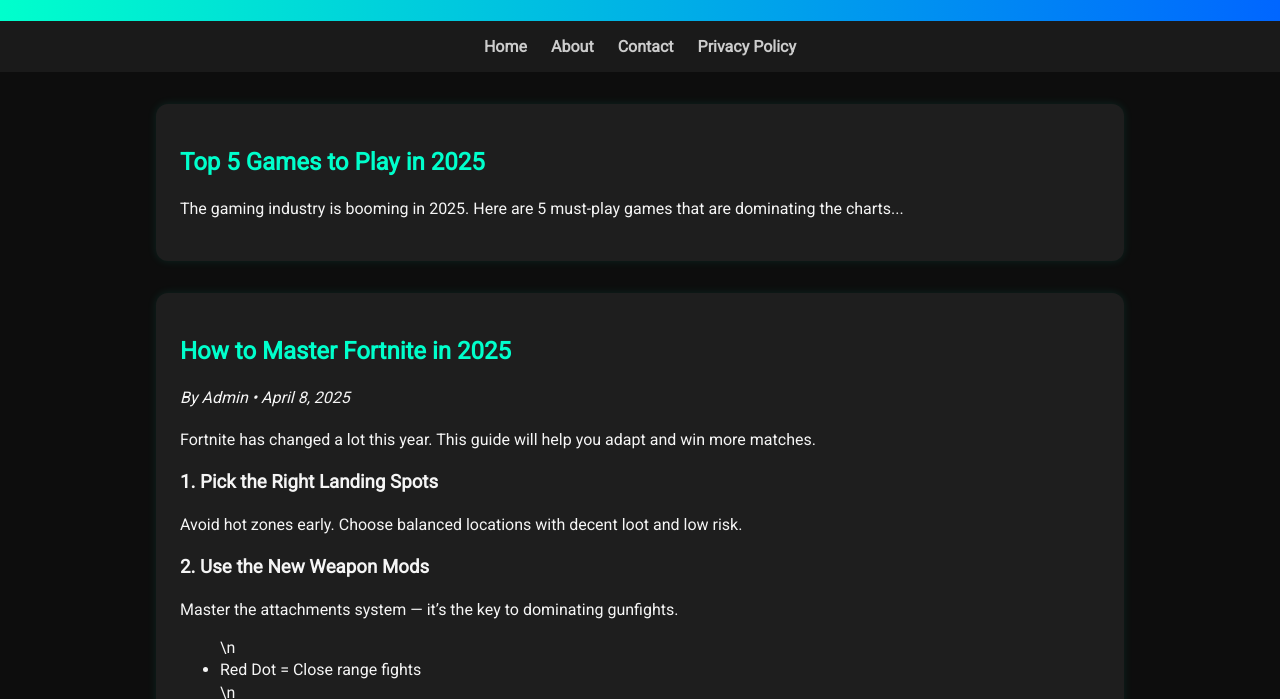
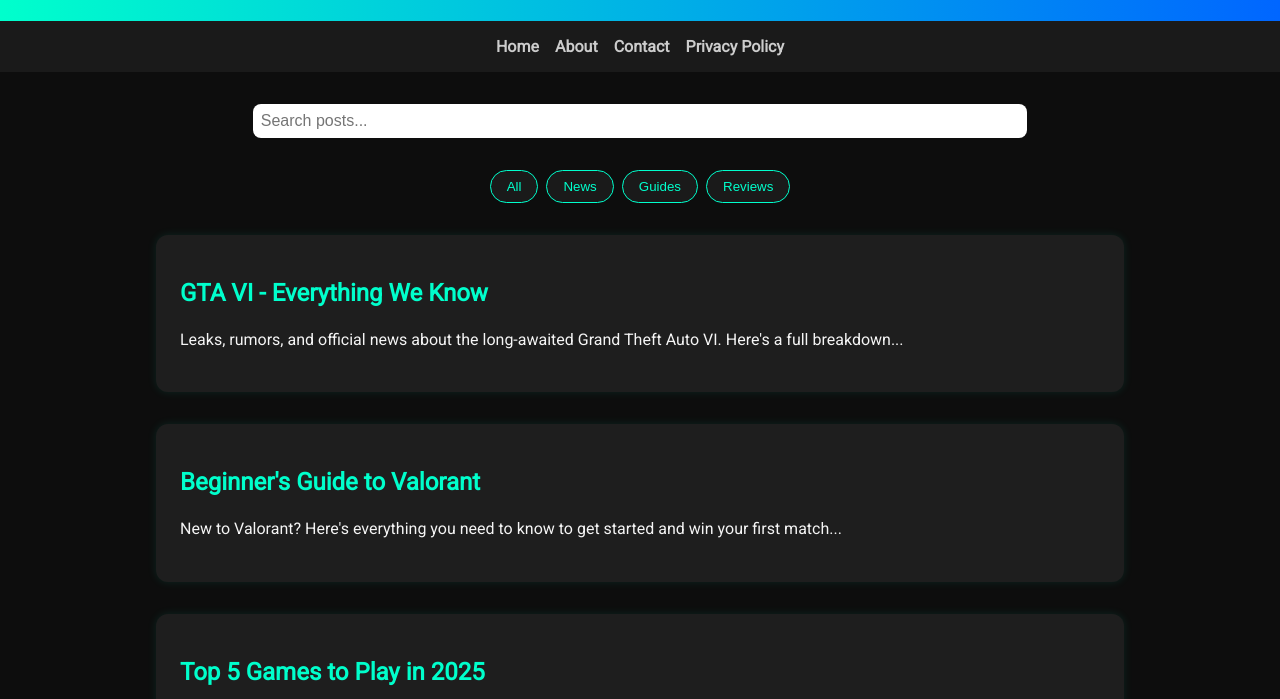
Before and after one commit to PrathamJituri/Gaming-Verse, a plain HTML site: page index.html in a window 1280 px wide. Shown: the part 77-776 px from the top of the page. Drawn offline with Linux system fonts and the light colour scheme.

Commit message:
Update index.html
Updated with search bar, Categories, Blog Post links

```diff
--- a/index.html
+++ b/index.html
@@ -30,9 +30,10 @@
     nav {
       background-color: #1a1a1a;
       display: flex;
+      flex-wrap: wrap;
       justify-content: center;
-      gap: 1.5rem;
-      padding: 1rem 0;
+      gap: 1rem;
+      padding: 1rem;
     }
     nav a {
       color: #ccc;
@@ -48,20 +49,53 @@
       margin: 2rem auto;
       padding: 0 1rem;
     }
-    section {
+    .search-bar {
+      text-align: center;
+      margin-bottom: 2rem;
+    }
+    .search-bar input {
+      width: 80%;
+      padding: 0.5rem;
+      border-radius: 8px;
+      border: none;
+      outline: none;
+      font-size: 1rem;
+    }
+    .categories {
+      margin-bottom: 2rem;
+      display: flex;
+      flex-wrap: wrap;
+      gap: 0.5rem;
+      justify-content: center;
+    }
+    .categories button {
+      background-color: #1a1a1a;
+      color: #00ffcc;
+      border: 1px solid #00ffcc;
+      padding: 0.5rem 1rem;
+      border-radius: 20px;
+      cursor: pointer;
+      transition: background-color 0.3s;
+    }
+    .categories button:hover {
+      background-color: #00ffcc;
+      color: #000;
+    }
+    .post {
       background: #1e1e1e;
       padding: 1.5rem;
       border-radius: 12px;
       box-shadow: 0 0 10px rgba(0, 255, 204, 0.1);
       margin-bottom: 2rem;
     }
-    section:hover {
-      box-shadow: 0 0 20px rgba(0, 255, 204, 0.2);
+    .post h2 a {
+      color: #00ffcc;
+      text-decoration: none;
     }
-    section h2 {
-      color: #00ffcc;
+    .post h2 a:hover {
+      text-decoration: underline;
     }
-    section p, section li {
+    .post p, .post li {
       line-height: 1.6;
     }
     footer {
@@ -82,34 +116,36 @@
     <a href="#about">About</a>
     <a href="#contact">Contact</a>
     <a href="#privacy">Privacy Policy</a>
-  </nav>
-  <div class="container">
-    <section class="post">
-      <h2>Top 5 Games to Play in 2025</h2>
+  </nav>  <div class="container">
+    <div class="search-bar">
+      <input type="text" id="searchInput" placeholder="Search posts..." onkeyup="searchPosts()">
+    </div><div class="categories">
+  <button onclick="filterCategory('all')">All</button>
+  <button onclick="filterCategory('news')">News</button>
+  <button onclick="filterCategory('guides')">Guides</button>
+  <button onclick="filterCategory('reviews')">Reviews</button>
+</div>
+
+<section class="post" data-category="reviews">
+  <h2><a href="posts/gta6.html">GTA VI - Everything We Know</a></h2>
+  <p>Leaks, rumors, and official news about the long-awaited Grand Theft Auto VI. Here's a full breakdown...</p>
+</section>
+
+<section class="post" data-category="guides">
+  <h2><a href="posts/valorant-guide.html">Beginner's Guide to Valorant</a></h2>
+  <p>New to Valorant? Here's everything you need to know to get started and win your first match...</p>
+</section>
+
+<section class="post" data-category="news">
+  <h2><a href="posts/top-5-2025.html">Top 5 Games to Play in 2025</a></h2>
   <p>The gaming industry is booming in 2025. Here are 5 must-play games that are dominating the charts...</p>
 </section>
-<section class="post">
-  <h2>How to Master Fortnite in 2025</h2>
-  <p><em>By Admin • April 8, 2025</em></p>
-  <p>Fortnite has changed a lot this year. This guide will help you adapt and win more matches.</p>
-  <h3>1. Pick the Right Landing Spots</h3>
-  <p>Avoid hot zones early. Choose balanced locations with decent loot and low risk.</p>
-  <h3>2. Use the New Weapon Mods</h3>
-  <p>Master the attachments system — it’s the key to dominating gunfights.</p>
-  <ul>\n    <li>Red Dot = Close range fights</li>\n    <li>Suppressor = Stay hidden</li>\n  </ul>
-  <p>Practice, stay updated, and you’ll rise through the ranks.</p>
-</section>
-      <h2>Beginner's Guide to Valorant</h2>
-      <p>New to Valorant? Here's everything you need to know to get started and win your first match...</p>
-    </section>
-    <section class="post">
-      <h2>GTA VI - Everything We Know</h2>
-      <p>Leaks, rumors, and official news about the long-awaited Grand Theft Auto VI. Here's a full breakdown...</p>
-    </section>
+
 <section id="about">
   <h2>About Us</h2>
   <p>Welcome to GamingVerse Blog! We're a team of passionate gamers who live and breathe everything gaming. From the latest AAA releases to hidden indie gems, our mission is to bring you in-depth reviews, tips, and gaming culture updates every week.</p>
 </section>
+
 <section id="contact">
   <h2>Contact Us</h2>
   <p>Have questions, suggestions, or partnership ideas? Reach out to us anytime:</p>
@@ -119,13 +155,29 @@
     <li>Instagram: @gamingverseblog</li>
   </ul>
 </section>
+
 <section id="privacy">
   <h2>Privacy Policy</h2>
   <p>Your privacy is important to us. We use cookies and third-party tools like Google AdSense to enhance your experience. We do not share your personal information with outside parties. By using this site, you agree to our privacy practices. For more details, contact us or read our full privacy policy document.</p>
 </section>
-  </div>
-  <footer>
+
+  </div>  <footer>
     &copy; 2025 GamingVerse. All rights reserved.
-  </footer>
-</body>
+  </footer>  <script>
+    function filterCategory(category) {
+      const posts = document.querySelectorAll('.post');
+      posts.forEach(post => {
+        post.style.display = (category === 'all' || post.dataset.category === category) ? 'block' : 'none';
+      });
+    }
+
+    function searchPosts() {
+      const input = document.getElementById('searchInput').value.toLowerCase();
+      const posts = document.querySelectorAll('.post');
+      posts.forEach(post => {
+        const text = post.textContent.toLowerCase();
+        post.style.display = text.includes(input) ? 'block' : 'none';
+      });
+    }
+  </script></body>
 </html>
```
Lines whose indentation alone changed are shown as unchanged.
